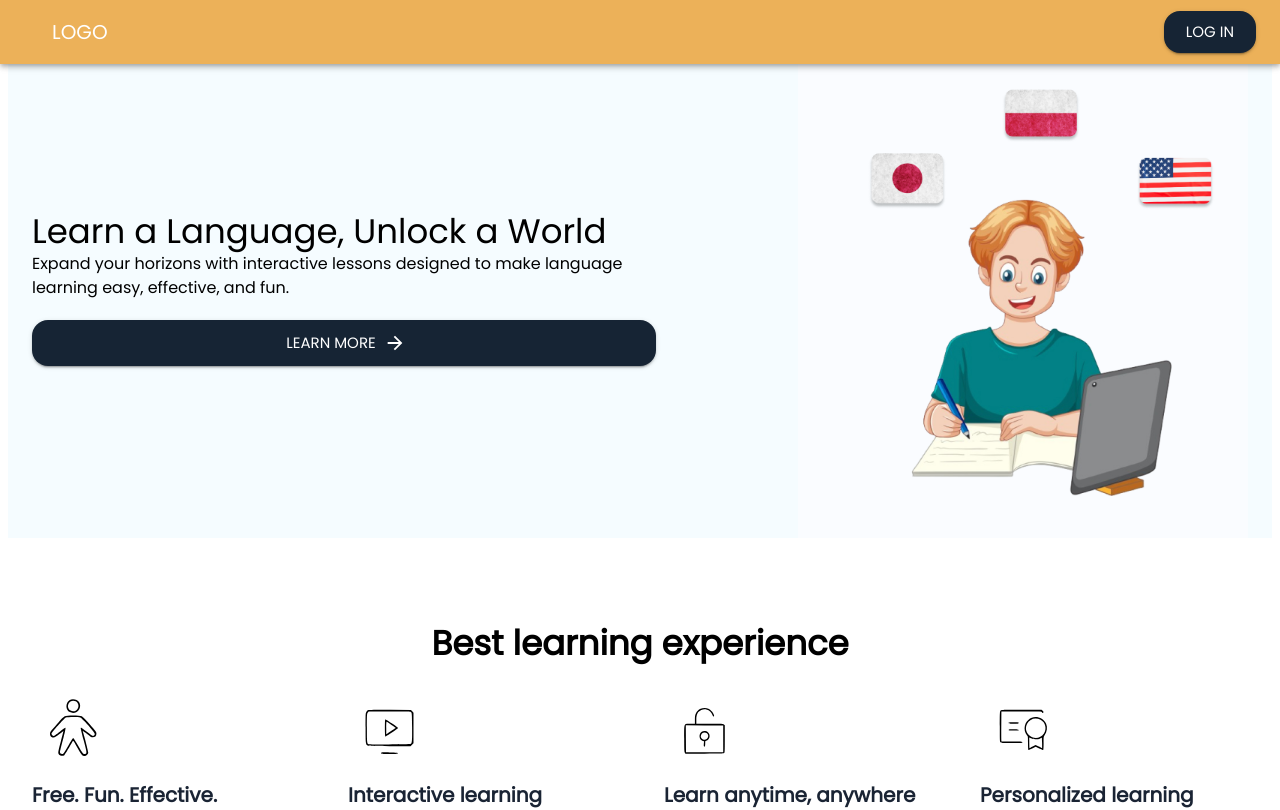
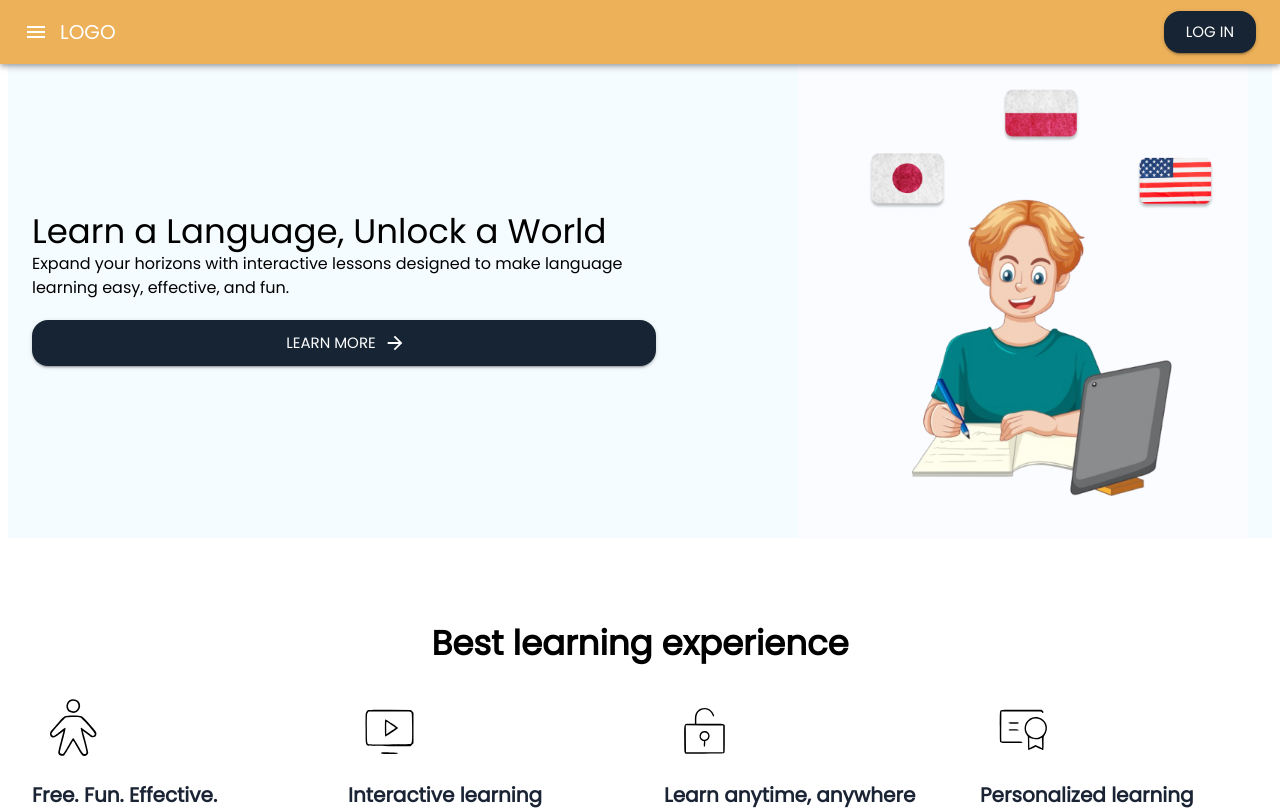
Before and after one commit to LanguageAppSpace/language-app-frontend, a React (Vite) app: page /home in a window 1280 px wide. Shown: the top 810 px of the page. Built offline with nearby package versions, Linux system fonts and the light colour scheme; no server answers.

Commit message:
Refactor Navigation styles

```diff
--- a/src/components/Navigation/Navigation.tsx
+++ b/src/components/Navigation/Navigation.tsx
@@ -1,12 +1,36 @@
 import AppBar from "@mui/material/AppBar";
-import Box from "@mui/material/Box";
 import Toolbar from "@mui/material/Toolbar";
 import Typography from "@mui/material/Typography";
 import Button from "@mui/material/Button";
+import MenuIcon from "@mui/icons-material/Menu";
 import IconButton from "@mui/material/IconButton";
-
 import { useNavigate } from "react-router-dom";
 import { ROUTE } from "@config/route.config";
+import styled from "@emotion/styled";
+
+const NavigationContainer = styled.div`
+  flex-grow: 1;
+`;
+
+const StyledAppBar = styled(AppBar)`
+  background-color: rgb(236, 177, 89);
+`;
+
+const StyledMenuIcon = styled(IconButton)`
+  margin-right: 2;
+`;
+
+const LogoText = styled(Typography)`
+  flex-grow: 1;
+`;
+
+const LogInButton = styled(Button)`
+  background-color: rgb(22, 36, 52);
+  border-radius: 16px;
+  &:hover {
+    background-color: rgb(25, 42, 50);
+  }
+`;
 
 const Navigation = () => {
   const navigate = useNavigate();
@@ -15,56 +39,30 @@ const Navigation = () => {
     navigate(ROUTE.LOGIN);
   };
 
-  const boxStyles = {
-    flexGrow: 1,
-  };
-
-  const appBarStyles = {
-    backgroundColor: "rgb(236, 177, 89)",
-  };
-
-  const iconButtonStyles = {
-    mr: 2,
-  };
-
-  const typographyStyles = {
-    flexGrow: 1,
-  };
-
-  const buttonStyles = {
-    backgroundColor: "rgb(22, 36, 52)",
-    borderRadius: "16px",
-    "&:hover": {
-      backgroundColor: "rgb(25, 42, 50)",
-    },
-  };
-
   return (
-    <Box sx={boxStyles}>
-      <AppBar sx={appBarStyles}>
+    <NavigationContainer>
+      <StyledAppBar>
         <Toolbar>
-          <IconButton
+          <StyledMenuIcon
             size="large"
             edge="start"
             color="inherit"
             aria-label="menu"
-            sx={iconButtonStyles}
-          ></IconButton>
-          <Typography variant="h6" component="div" sx={typographyStyles}>
-            LOGO
-          </Typography>
-          <Button
+          >
+            <MenuIcon />
+          </StyledMenuIcon>
+          <LogoText variant="h6">LOGO</LogoText>
+          <LogInButton
             variant="contained"
             size="large"
             color="primary"
-            sx={buttonStyles}
             onClick={handleLoginClick}
           >
             LOG IN
-          </Button>
+          </LogInButton>
         </Toolbar>
-      </AppBar>
-    </Box>
+      </StyledAppBar>
+    </NavigationContainer>
   );
 };
 
```
